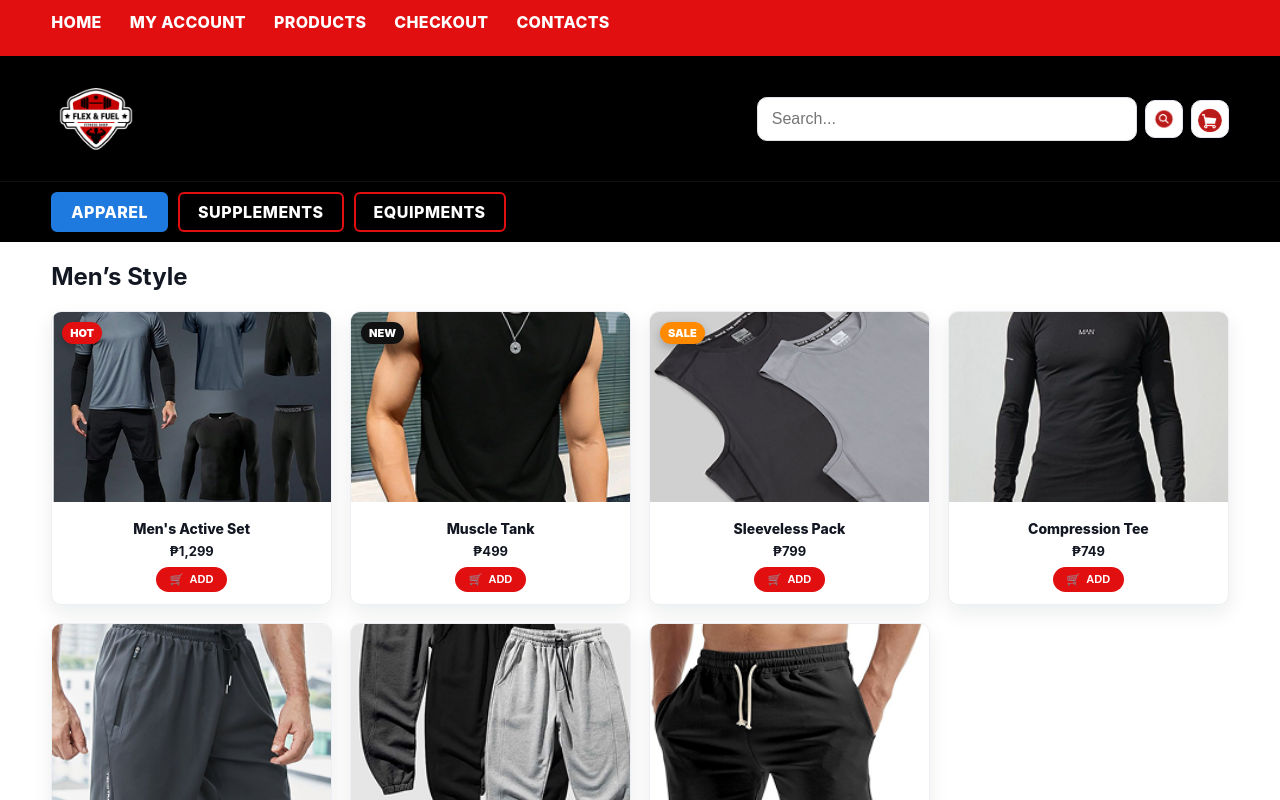
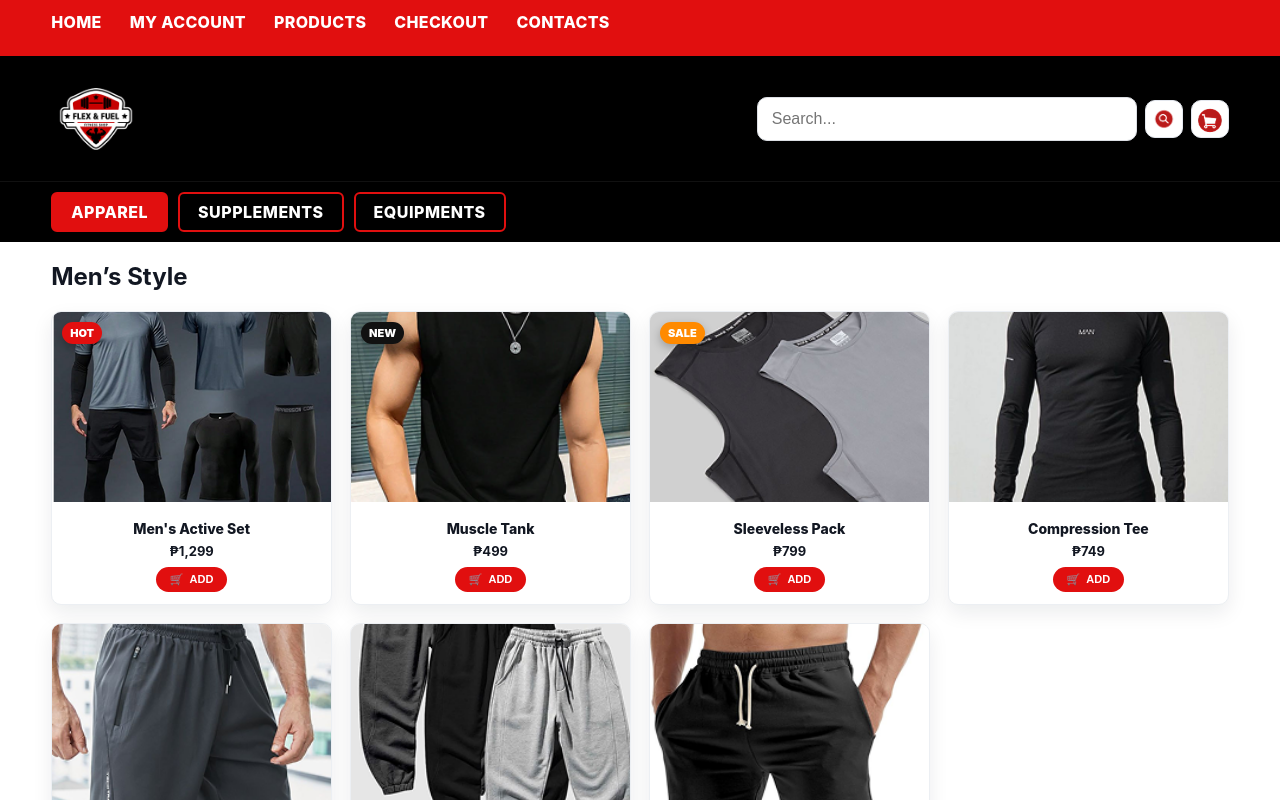
Before and after one commit to riane-cute/Flex-Fuel, a React (Create React App) app: page /apparel in a window 1280 px wide. Shown: the top 800 px of the page. Built offline with nearby package versions, Linux system fonts and the light colour scheme.

Commit message:
Updated Apparel.jsx

```diff
--- a/src/pages/Apparel.jsx
+++ b/src/pages/Apparel.jsx
@@ -14,6 +14,7 @@ export default function Apparel() {
   const [openNav, setOpenNav] = useState(false);
   const [cartCount, setCartCount] = useState(0);
   const cartRef = useRef(null);
+  const [activeTab, setActiveTab] = useState("apparel");
 
   useEffect(() => { setCartCount(countItems(loadCart())); }, []);
 
@@ -96,13 +97,16 @@ export default function Apparel() {
         </div>
       </header>
 
-      <section className="sup-tabs-wrap">
-        <div className="ff-container sup-tabs">
-          <Link className="sup-tab is-on" to="/apparel">APPAREL</Link>
-          <Link className="sup-tab"        to="/supplements">SUPPLEMENTS</Link>
-          <Link className="sup-tab"        to="/equipments">EQUIPMENTS</Link>
-        </div>
-      </section>
+     <section className="sup-tabs-wrap">
+      <div className="ff-container sup-tabs">
+        <Link className={`sup-tab ${activeTab === "apparel" ? "is-active" : ""}`} to="/apparel" onClick={() => setActiveTab("apparel")}>
+          APPAREL </Link>
+        <Link className={`sup-tab ${activeTab === "supplements" ? "is-active" : ""}`} to="/supplements" onClick={() => setActiveTab("supplements")}>
+          SUPPLEMENTS </Link>
+        <Link className={`sup-tab ${activeTab === "equipments" ? "is-active" : ""}`} to="/equipments" onClick={() => setActiveTab("equipments")}>
+          EQUIPMENTS</Link>
+      </div>
+     </section>
 
       {/* MEN */}
       <main className="ff-container">
```
